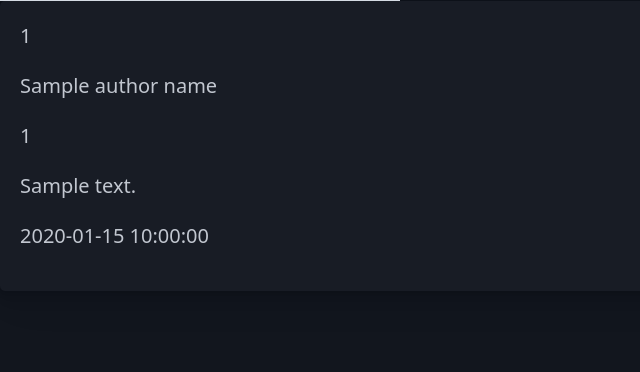
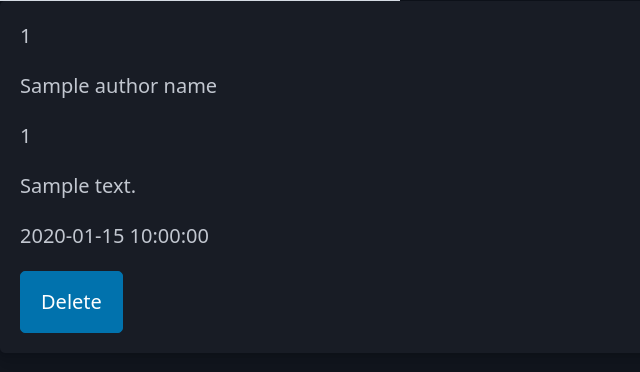
Before and after one commit to Mya-Mya/LocalBird, a Flask app: template templates/detail.html in a window 1280 px wide. Shown: the part 319-691 px from the top of the page, without its empty margins (0-640 px from the left). Run offline with Flask 3, Linux system fonts and the light colour scheme; the template is opened without the code that fills it: most values are stand-ins (such as "Sample title", 1, 10 or a date in 2020); grey boxes marked "Sample" are stand-in pictures; parts of the project's set-up code (start-up, migrations or seed data) failed here and were passed over; some libraries are stand-ins or nearby versions.

Commit message:
Add delete

```diff
--- a/templates/detail.html
+++ b/templates/detail.html
@@ -22,8 +22,27 @@
             <p>{{ author_id }}</p>
             <p>{{ text }}</p>
             <p>{{ created_at }}</p>
+            <button onclick="handleDelete();">Delete</button>
         </article>
     </main>
 </body>
 
+<script>
+    const handleDelete = async () => {
+        if (!confirm("Delete this image?")) {
+            return
+        }
+        try {
+            const response = await fetch("/delete/{{ filename }}", { method: "POST" })
+            if (response.ok) {
+                window.close()
+            } else {
+                alert("Failed to delete")
+            }
+        } catch (e) {
+            alert("Failed to delete: " + String(e))
+        }
+    }
+</script>
+
 </html>
```
